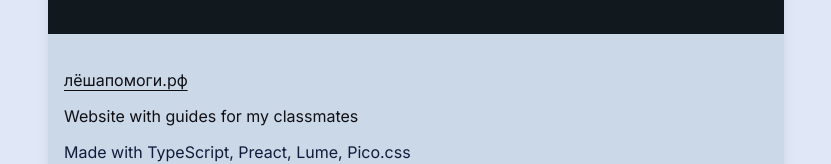
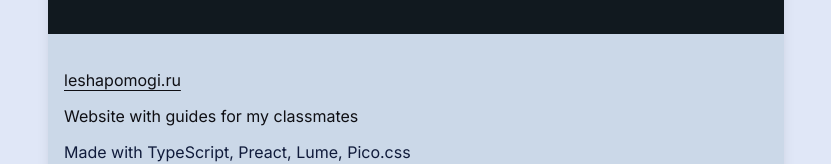
Before and after one commit to tapnisu/tapni.su, a Next.js app: page /projects in a window 1280 px wide. Shown: the part 3027-3191 px from the top of the page, without its empty margins (224-1055 px from the left). Built offline with nearby package versions, Linux system fonts and the light colour scheme.

Commit message:
change project leshapomogi

```diff
--- a/pages/projects.tsx
+++ b/pages/projects.tsx
@@ -47,8 +47,8 @@ export default function ProjectsPage() {
       buildUsing: ["TypeScript", "Next.js", "React"],
     },
     {
-      name: "лёшапомоги.рф",
-      url: "https://лёшапомоги.рф/",
+      name: "leshapomogi.ru",
+      url: "https://leshapomogi.ru/",
       image: leshapomogiImage,
       description: t.projectsData.leshapomogi.description,
       buildUsing: ["TypeScript", "Preact", "Lume", "Pico.css"],
```
